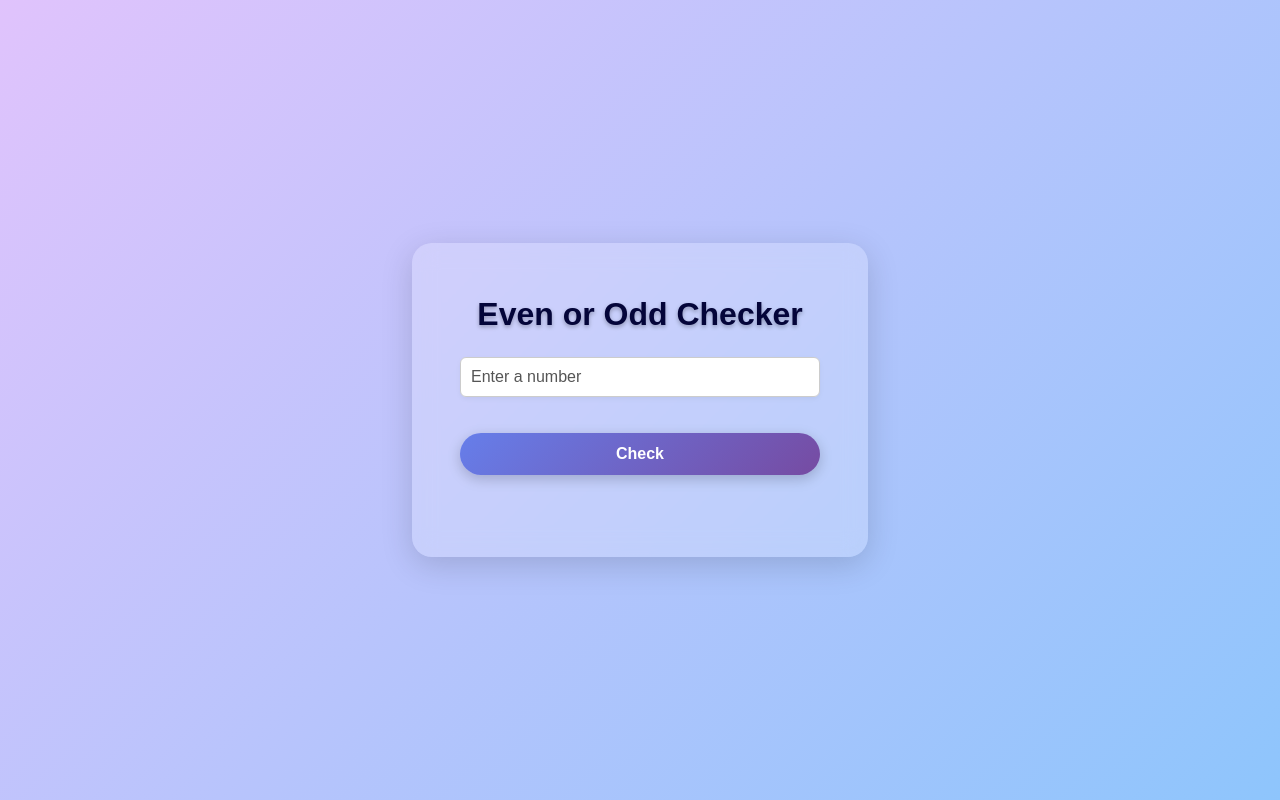
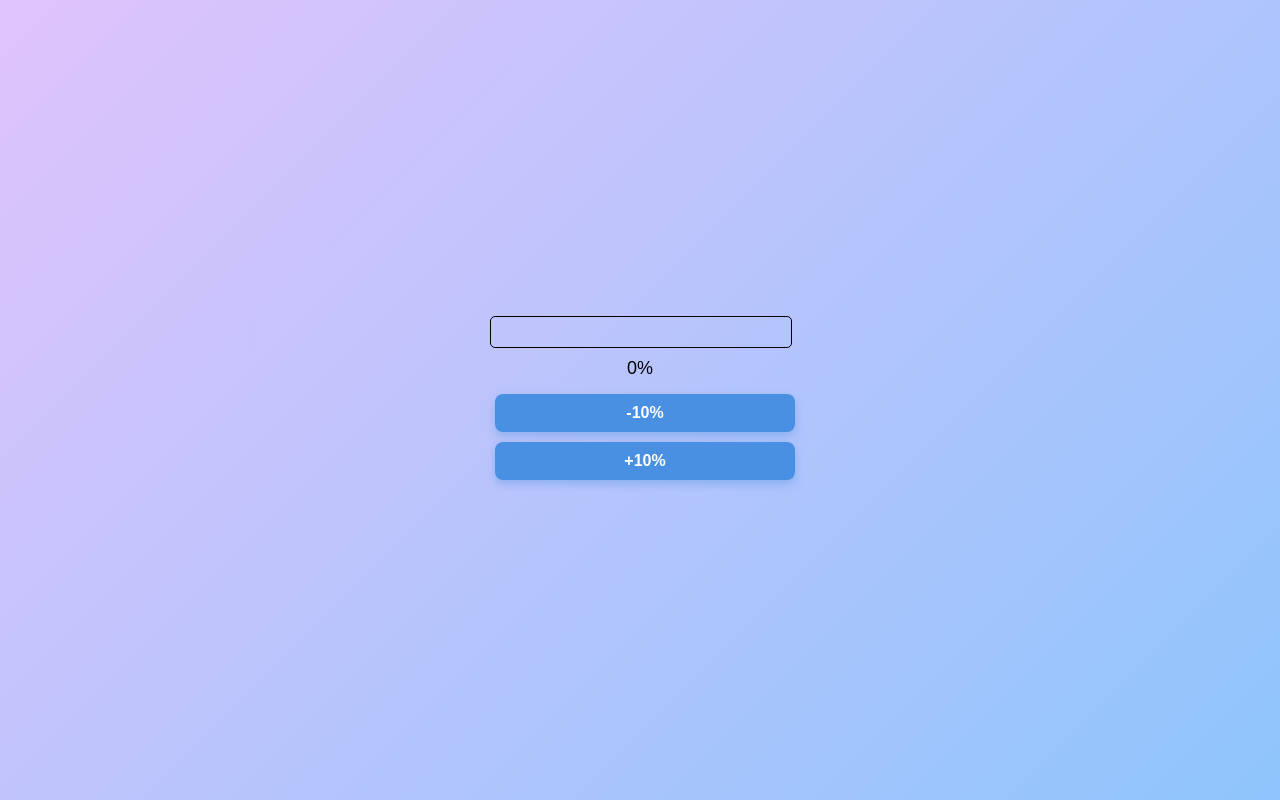
Before and after one commit to RakeshRanjanUIDeveloper/CodeWithJavaScript, a React (Vite) app in the folder PSClasses/React/practice-react-app/: page / in a window 1280 px wide. Built offline with nearby package versions, Linux system fonts and the light colour scheme.

Commit message:
code added

```diff
--- a/PSClasses/React/practice-react-app/src/App.jsx
+++ b/PSClasses/React/practice-react-app/src/App.jsx
@@ -6,6 +6,7 @@ import Counter from './components/Counter/Counter'
 import EvenOrOddChecker from './components/EvenOrOddChecker/EvenOrOddChecker'
 import GuessTheNumber from './components/GuessTheNumber/GuessTheNumber'
 import InputFocus from './components/InputFocus/InputFocus'
+import ProgressBar from './components/ProgressBar/ProgressBar'
 import TodoList from './components/TodoApp/TodoList'
 import TogglePassword from './components/TogglePassword/TogglePassword'
 
@@ -19,8 +20,9 @@ function App() {
       <Counter />
       <Authentication />
       <GuessTheNumber />
-      <InputFocus />*/}
-      <EvenOrOddChecker />
+      <InputFocus />
+      <EvenOrOddChecker /> */}
+      <ProgressBar />
     </>
   )
 }
--- /dev/null
+++ b/PSClasses/React/practice-react-app/src/components/ProgressBar/ProgressBar.jsx
@@ -0,0 +1,55 @@
+import React, { useState } from 'react';
+
+const ProgressBar = () => {
+  const [progress, setProgress] = useState(0);
+
+  const getColor = (value) => {
+    if (value < 40) return 'red';
+    if (value < 80) return 'orange';
+    return 'green';
+  };
+
+  const handleIncrement = () => {
+    setProgress((prev) => Math.min(prev + 10, 100));
+  };
+
+  const handleDecrement = () => {
+    setProgress((prev) => Math.max(prev - 10, 0));
+  };
+
+  const progressBarContainerStyle = {
+    width: '100%',
+    height: '30px',
+    border: '1px solid #000',
+    borderRadius: '5px',
+    overflow: 'hidden',
+    marginBottom: '10px'
+  };
+
+  const progressBarFillStyle = {
+    height: '100%',
+    width: `${progress}%`,
+    backgroundColor: getColor(progress),
+    transition: 'width 0.3s ease',
+  };
+
+  const buttonStyle = {
+    padding: '10px 20px',
+    margin: '5px',
+    fontSize: '16px',
+    cursor: 'pointer'
+  };
+
+  return (
+    <div style={{ width: '300px', margin: '50px auto', textAlign: 'center' }}>
+      <div style={progressBarContainerStyle}>
+        <div id="testBgColor" style={progressBarFillStyle}></div>
+      </div>
+      <div style={{ fontSize: '18px', marginBottom: '10px' }}>{progress}%</div>
+      <button style={buttonStyle} onClick={handleDecrement}>-10%</button>
+      <button style={buttonStyle} onClick={handleIncrement}>+10%</button>
+    </div>
+  );
+};
+
+export default ProgressBar;
```
